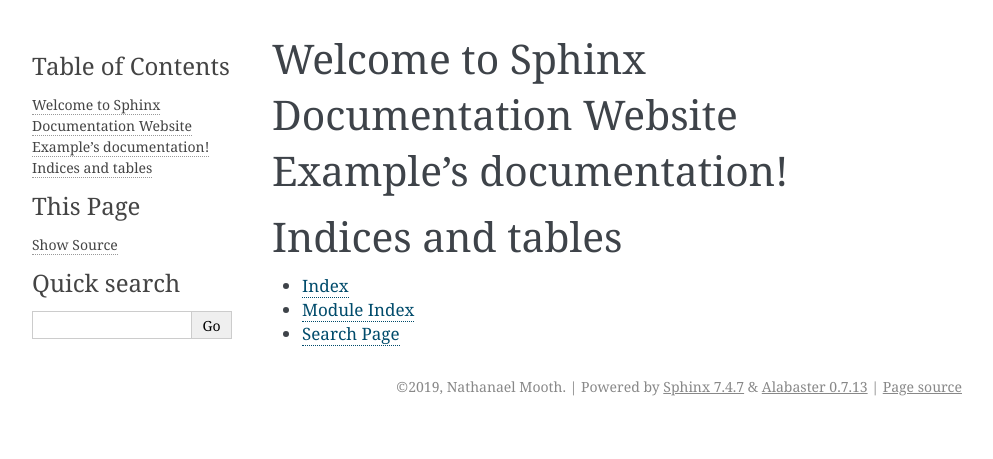
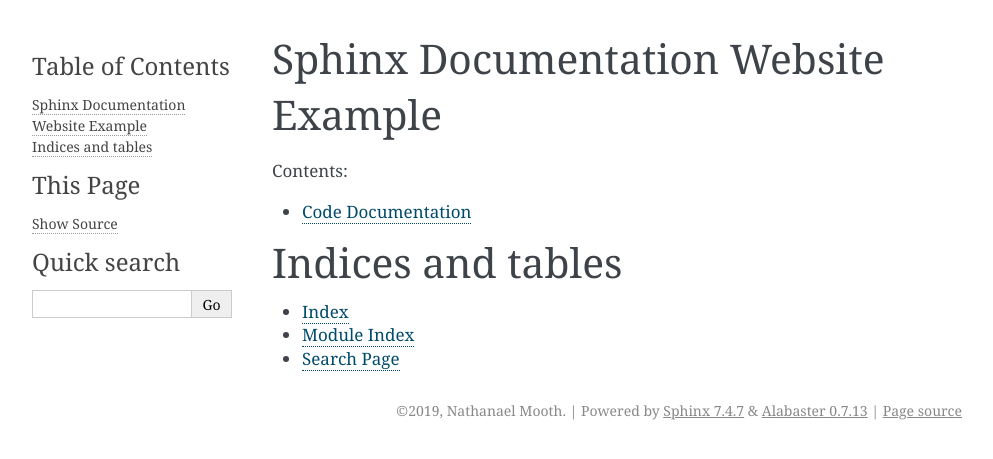
Before and after one commit to 90ender/sphinxtest, a Sphinx documentation site: the page built from sphinx/index.rst, in a window 1280 px wide. Shown: the top 459 px of the page, without its empty margins (148-1141 px from the left). Built offline with Sphinx 7.4.7, drawn with Linux system fonts in a browser that asks for light colours.

Commit message:
Folder restructure to work with sphinx napoleon tutorial

```diff
--- /dev/null
+++ b/sphinx/code.rst
@@ -0,0 +1,5 @@
+Code Documentation
+==================
+
+.. automodule:: testmodule
+	:members:
--- a/sphinx/conf.py
+++ b/sphinx/conf.py
@@ -12,9 +12,9 @@
 # add these directories to sys.path here. If the directory is relative to the
 # documentation root, use os.path.abspath to make it absolute, like shown here.
 #
-# import os
-# import sys
-# sys.path.insert(0, os.path.abspath('.'))
+import os
+import sys
+sys.path.insert(0, os.path.abspath('../testpackage/'))
 
 
 # -- Project information -----------------------------------------------------
@@ -41,6 +41,7 @@
 extensions = [
     'sphinx.ext.autodoc',
     'sphinx.ext.githubpages',
+    'sphinx.ext.napoleon',
 ]
 
 # Add any paths that contain templates here, relative to this directory.
--- a/sphinx/index.rst
+++ b/sphinx/index.rst
@@ -3,12 +3,14 @@
    You can adapt this file completely to your liking, but it should at least
    contain the root `toctree` directive.
 
-Welcome to Sphinx Documentation Website Example's documentation!
-================================================================
+Sphinx Documentation Website Example
+====================================
 
 .. toctree::
    :maxdepth: 2
    :caption: Contents:
+
+   code
 
 
 
```
Also changed, not shown: sphinx/modules.rst (added, +7 -0 lines), sphinx/testpackage.rst (added, +22 -0 lines), testpackage/__init__.py (added), 2 other files.
